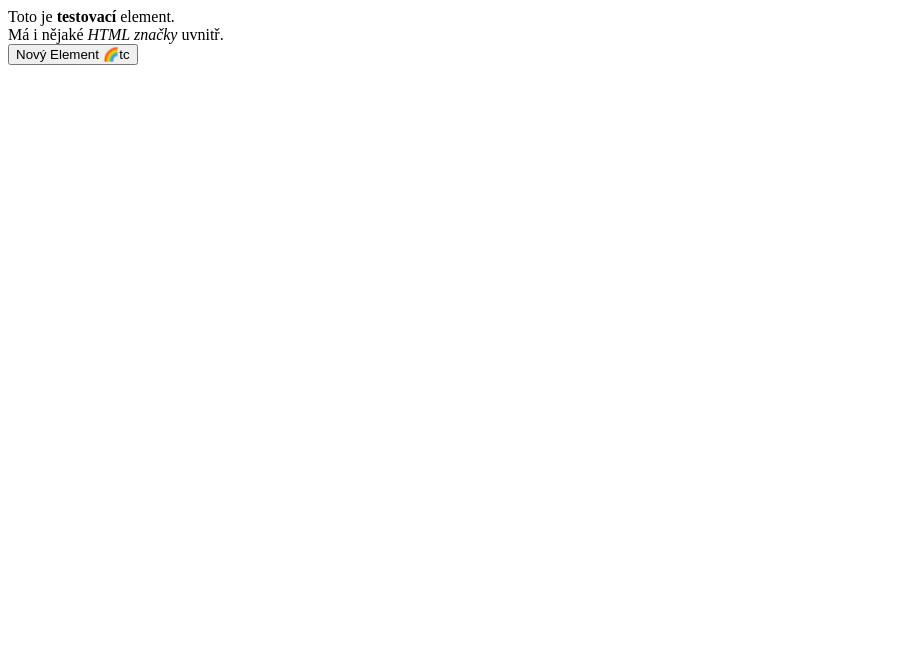
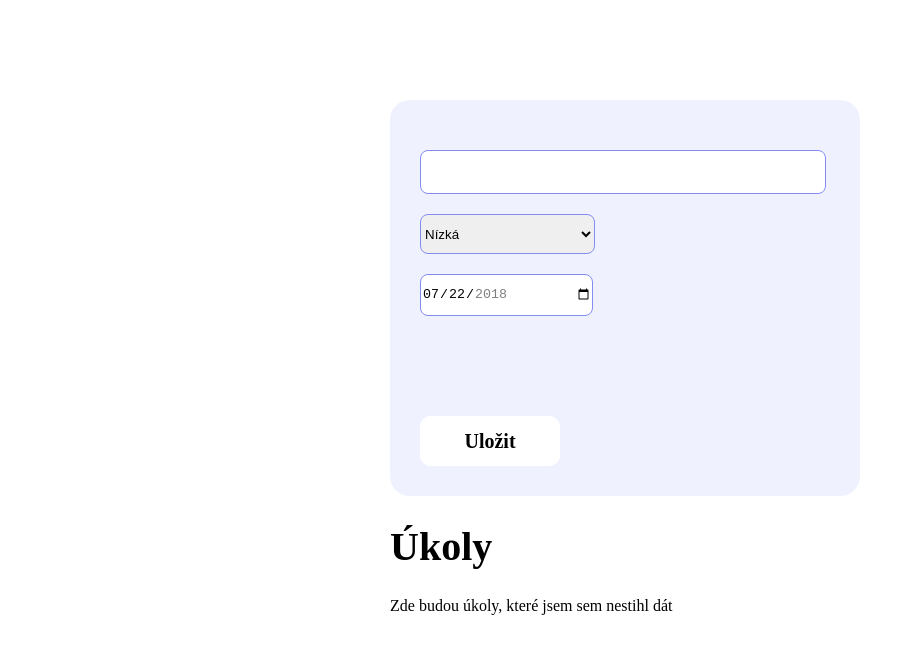
Before and after one commit to matyrybar/js-ukol, a plain HTML site: page index.html in a window 1280 px wide. Shown: the whole page, without its empty margins (0-915 px from the left). Drawn offline with Linux system fonts and the light colour scheme.

Commit message:
ukol 20. 2 js

```diff
--- a/index.html
+++ b/index.html
@@ -8,24 +8,36 @@
 </head>
 <body>
 
-<div id="testElement">
-  Toto je <strong>testovací</strong> element.<br>
-  <span>Má i nějaké <em>HTML značky</em> uvnitř.</span>
-</div>
+<div class="Form">
 
-<div id="result">
-  <!-- Zde se zobrazí výsledky -->
-</div>
+    <div class="inputy">
+        <input id="titulek" class="titulek" type="titulek">
 
+        <select id="value" class="value">
+            <option value="nizka">Nízká</option>
+            <option value="stredni">Střední</option>
+            <option value="vysoka">Vysoká</option>
+        </select>
 
-<div id="container">
+        <input type="date" id="datum" class="druhy"
+        value="2018-07-22" min="2018-01-01" max="2018-12-31" />
+
+        <button id="button-submit">Uložit</button>
+
+    </div>
+
+    <div class="ulozene-ukoly">
+
+        <h1> Úkoly</h1>
+
+        <div class="import-ukolu">
+            <p>Zde budou úkoly, které jsem sem nestihl dát</p>
+            <div id="result"></div>
+        </div>
+
+    </div>
 
 </div>
 
-
-<button id="elementButton">
-    Nový Element 🌈tc
-</button>
-
 </body>
 </html>
--- a/scrip.js
+++ b/scrip.js
@@ -1,35 +1,38 @@
-function getInnerText() {
-    let element = document.getElementById("testElement")
-    let result = document.getElementById("result")
-    return  "result:" + element.innerText;
-}
-
-function getTextContent() {
-    let element = document.getElementById("testElement")
-    let result = document.getElementById("result")
-    return "result:" + element.textContent;
-}
 
 
+const button = document.getElementById("button-submit")
 
-function createElements(){
-    const newDiv = document.createElement("div");
 
-    newDiv.textContent = getTextContent();
+const inputName = document.getElementById("titulek")
 
-    const newDiv2 = document.createElement("div");
+const inputVaha = document.getElementById("value")
 
-    newDiv.innerText = getInnerText();
+const inputDatum = document.getElementById("datum")
 
-    const container = document.getElementById("container");
 
-    newDiv.className = "newButton";
+button.addEventListener("click", (event) => {
 
-    container.appendChild(newDiv);
-    container.appendChild(newDiv2)
+function logovani() {
+    const inputName = document.getElementById("titulek")
+
+    const inputVaha = document.getElementById("value")
+
+    const inputDatum = document.getElementById("datum")
 
 }
+    console.log(inputName.value)
+    console.log(inputVaha.value)
+    console.log(inputDatum.value)
+} )
 
-let btn = document.querySelector("#elementButton")
+//vzal jsem někde na internetu//
 
-btn.addEventListener("click", createElements)
+let submitButton = document.querySelector("#button-submit"),
+    showResult = document.getElementById("result").innerHTML,
+    weightsForLeftAndRightSides = document.querySelector("#firstinput").value;
+
+
+function weightBalancer() {
+    showResult = weightsForLeftAndRightSides;
+    console.log(weightsForLeftAndRightSides);
+}
--- a/style.css
+++ b/style.css
@@ -1,6 +1,62 @@
-.newButton {
-    padding: 50px;
-    border: solid 1px black;
-    display: inline-block;
+body{
+    margin: 0;
+}
+
+.Form{
+    max-width: 500px;
+    margin-top: 100px;
+    margin-left: auto;
+    margin-right: auto;
+}
+
+h1{
+    font-family: "SF UI  Text";
+    font-size: 40px;
+    font-weight: bold;
+}
+.inputy{
+    padding: 30px;
+    border-radius: 20px;
+    display: flex;
+    flex-direction: column;
+    background-color: #eff2fe;
+    width: 410px;
+
+}
+
+.titulek{
+    border: 1px #838cf1 solid;
+    border-radius: 8px;
+    margin-top: 20px;
+    width: 400px;
+    height: 40px;
+}
+.druhy{
+    border: 1px #838cf1 solid;
+    margin-top: 20px;
+    width: 170px;
+    height: 40px;
+    border-radius: 8px;
+}
+.value{
+    border: 1px #838cf1 solid;
+    margin-top: 20px;
+    margin-top: 20px;
+    width: 175px;
+    border-radius: 8px;
+    height: 40px;
+    font-family: "Arial";
+}
+button{
+    margin-top: 100px;
+    width: 140px;
+    height: 50px;
     border-radius: 10px;
+    color: black;
+    background-color: white;
+    border: 1px white solid;
+    font-family: "SF UI  Text";
+    font-weight: bold;
+    font-size: 20px;
+
 }
```
Also changed, not shown: Untitled.png (added).
